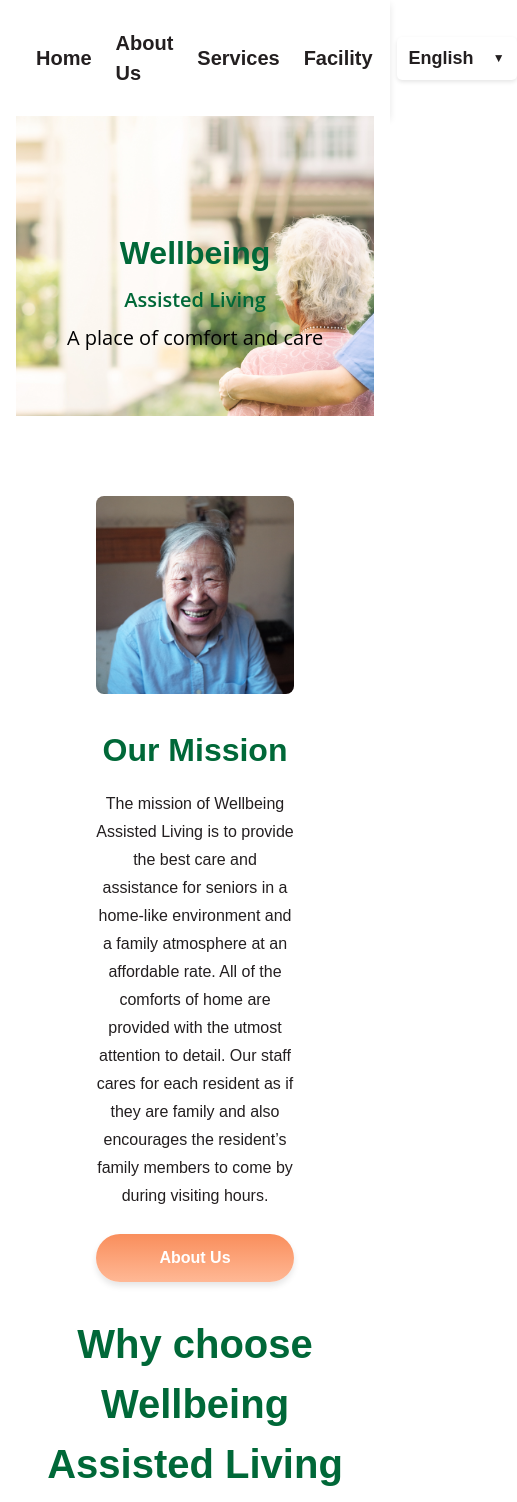
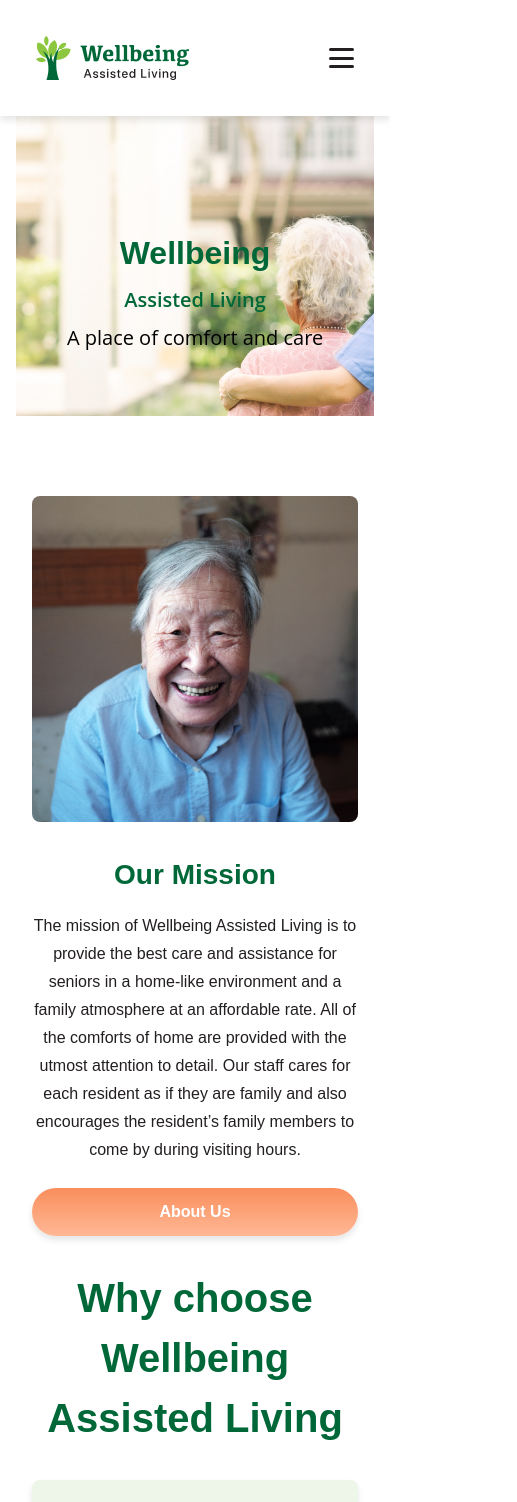
Before and after one commit to tran-matt/assisted-living-facility, a React (Vite) app in the folder client/: page / in a window 390 px wide. Shown: the top 1502 px of the page, 517 px wide, since content can reach past the window. Built offline with nearby package versions, Linux system fonts and the light colour scheme.

Commit message:
Added responsiveness to home and about

```diff
--- a/client/src/components/Header.module.css
+++ b/client/src/components/Header.module.css
@@ -1,3 +1,4 @@
+/* Header container */
 .header {
     display: flex;
     justify-content: space-between;
@@ -10,8 +11,11 @@
     background-color: #ffffff;
     box-shadow: 0px 4px 7px rgba(0, 0, 0, 0.1);
     box-sizing: border-box;
+    z-index: 1000;
+    position: relative;
   }
 
+  /* Logo container */
   .logoContainer {
     display: flex;
     align-items: center;
@@ -23,10 +27,12 @@
     object-fit: contain;
   }
 
+  /* Navigation */
   .nav {
     display: flex;
     gap: 24px;
     align-items: center;
+    transition: transform 0.3s ease, opacity 0.3s ease;
   }
 
   .navLink {
@@ -42,10 +48,11 @@
     color: #006838;
   }
 
+  /* Language Selector */
   .language {
-    position: relative;
     display: flex;
     align-items: center;
+    position: relative;
   }
 
   .language select {
@@ -74,7 +81,61 @@
     pointer-events: none;
   }
 
-.language select:focus {
-    outline: none;
-    box-shadow: 0 0 6px rgba(0, 104, 56, 0.3);
+  /* Hamburger menu for mobile */
+  .hamburger {
+    display: none;
+    flex-direction: column;
+    justify-content: space-between;
+    height: 20px;
+    cursor: pointer;
+    z-index: 1001; /* Ensure it's above other elements */
   }
+
+  .hamburger div {
+    width: 25px;
+    height: 3px;
+    background-color: #231f20;
+    border-radius: 2px;
+    transition: all 0.3s ease;
+  }
+
+  /* Mobile Styles */
+  @media (max-width: 768px) {
+    .nav {
+      display: none;
+      flex-direction: column;
+      position: absolute;
+      top: 100%;
+      left: 0;
+      width: 100%;
+      background-color: #ffffff;
+      box-shadow: 0px 4px 6px rgba(0, 0, 0, 0.1);
+      padding: 10px 20px;
+      z-index: 999;
+      opacity: 0;
+      transform: translateY(-10px);
+    }
+
+    .nav.active {
+      display: flex;
+      opacity: 1;
+      transform: translateY(0);
+    }
+
+    .hamburger {
+      display: flex;
+    }
+  }
+
+  /* Larger Screens */
+  @media (min-width: 768px) {
+    .nav {
+      display: flex;
+      flex-direction: row;
+      align-items: center;
+    }
+
+    .hamburger {
+      display: none;
+    }
+  }
--- a/client/src/components/Header.tsx
+++ b/client/src/components/Header.tsx
@@ -1,15 +1,21 @@
-import React from 'react';
+import React, { useState } from 'react';
 import { Link } from 'react-router-dom';
 import { useTranslation } from 'react-i18next';
 import logo from '../assets/Logo.png';
 import styles from './Header.module.css';
 
 const Header: React.FC = () => {
-  const { t, i18n } = useTranslation(); // Initialize the translation hook
+  const { t, i18n } = useTranslation();
+  const [isNavOpen, setIsNavOpen] = useState(false); // State to toggle navigation menu
 
   // Function to handle language change
   const changeLanguage = (lang: string) => {
-    i18n.changeLanguage(lang); // Change the language globally
+    i18n.changeLanguage(lang);
+  };
+
+  // Function to toggle navigation visibility
+  const toggleNav = () => {
+    setIsNavOpen((prev) => !prev);
   };
 
   return (
@@ -19,25 +25,34 @@
           <img src={logo} alt={t('header.logoAlt')} className={styles.logo} />
         </Link>
       </div>
-      <nav className={styles.nav}>
-        <Link to="/" className={styles.navLink}>
+
+      {/* Hamburger Menu */}
+      <div className={styles.hamburger} onClick={toggleNav}>
+        <div />
+        <div />
+        <div />
+      </div>
+
+      {/* Navigation Menu */}
+      <nav className={`${styles.nav} ${isNavOpen ? styles.active : ''}`}>
+        <Link to="/" className={styles.navLink} onClick={() => setIsNavOpen(false)}>
           {t('header.home')}
         </Link>
-        <Link to="/about" className={styles.navLink}>
+        <Link to="/about" className={styles.navLink} onClick={() => setIsNavOpen(false)}>
           {t('header.about')}
         </Link>
-        <Link to="/services" className={styles.navLink}>
+        <Link to="/services" className={styles.navLink} onClick={() => setIsNavOpen(false)}>
           {t('header.services')}
         </Link>
-        <Link to="/facility" className={styles.navLink}>
+        <Link to="/facility" className={styles.navLink} onClick={() => setIsNavOpen(false)}>
           {t('header.facility')}
         </Link>
 
         {/* Language Selector */}
         <div className={styles.language}>
           <select
-            onChange={(e) => changeLanguage(e.target.value)} // Update language globally
-            value={i18n.language} // Reflect current language in the dropdown
+            onChange={(e) => changeLanguage(e.target.value)}
+            value={i18n.language}
           >
             <option value="en">English</option>
             <option value="ko">한국어</option>
--- a/client/src/pages/About.tsx
+++ b/client/src/pages/About.tsx
@@ -78,7 +78,7 @@
       </section>
 
       {/* Empty Space */}
-      <section className={styles.emptySpace}></section>
+      <section className={styles.emptyArea}></section>
 
       {/* About Section */}
       <section className={styles.aboutSection}>
@@ -98,7 +98,7 @@
       </section>
 
       {/* Empty Space */}
-      <section className={styles.emptySpace}></section>
+      <section className={styles.emptyArea}></section>
 
       {/* Certifications Section */}
       <section className={styles.certificationsSection}>
--- a/client/src/pages/Home.module.css
+++ b/client/src/pages/Home.module.css
@@ -60,7 +60,7 @@
   color: #000000;
 }
 
-/* Add responsive design for smaller screens */
+/* Responsive Design for Hero Section */
 @media (max-width: 768px) {
   .heroSection {
     height: auto;
@@ -87,6 +87,19 @@
   }
 }
 
+@media (max-width: 480px) {
+  .heroTitle {
+    font-size: 28px;
+  }
+
+  .heroSubtitle {
+    font-size: 18px;
+  }
+
+  .heroTagline {
+    font-size: 14px;
+  }
+}
 
 /* Empty Spacer Area */
 .emptyArea {
@@ -99,47 +112,46 @@
   display: flex;
   justify-content: space-between;
   align-items: flex-start;
-  flex-wrap: wrap; /* Allow wrapping on smaller screens */
-  padding: 0 80px; /* Match the About page padding */
-  gap: 2rem; /* Add spacing between image and text */
+  flex-wrap: wrap;
+  padding: 0 80px;
+  gap: 2rem;
 }
 
-
 .missionImage {
-  width: 475px; /* Match About page image width */
-  height: auto; /* Maintain aspect ratio */
+  width: 475px;
+  height: auto;
   object-fit: cover;
-  border-radius: 8px; /* Match About page styling */
+  border-radius: 8px;
 }
 
 .missionContent {
   flex: 1;
-  max-width: 620px; /* Match About page text width */
+  max-width: 620px;
 }
 
 .missionTitle {
   font-size: 2rem;
   font-weight: bold;
   color: #006838;
-  margin-bottom: 1rem; /* Ensure spacing below title */
+  margin-bottom: 1rem;
 }
 
 .missionContent p {
   font-size: 1.1rem;
-  line-height: 1.75; /* Increase line height for readability */
+  line-height: 1.75;
   color: #231f20;
-  margin-bottom: 1rem; /* Add spacing below paragraph */
+  margin-bottom: 1rem;
 }
 
 .missionButtonWrapper {
-  margin-top: 1.5rem; /* Adjust spacing between text and button */
+  margin-top: 1.5rem;
   display: flex;
-  justify-content: flex-start; /* Align button to the left */
+  justify-content: flex-start;
 }
 
 .missionButton {
-  width: 158px; /* Exact width */
-  height: 47px; /* Exact height */
+  width: 158px;
+  height: 47px;
   display: inline-flex;
   align-items: center;
   justify-content: center;
@@ -159,6 +171,36 @@
   box-shadow: 0px 6px 10px rgba(0, 0, 0, 0.15);
 }
 
+/* Responsive Design for Mission Section */
+@media (max-width: 768px) {
+  .missionSection {
+    flex-direction: column;
+    align-items: center;
+    padding: 0 16px;
+  }
+
+  .missionImage {
+    width: 100%;
+  }
+
+  .missionContent {
+    text-align: center;
+    max-width: 100%;
+  }
+
+  .missionTitle {
+    font-size: 1.75rem;
+  }
+
+  .missionContent p {
+    font-size: 1rem;
+  }
+
+  .missionButton {
+    width: 100%;
+    padding: 0.75rem;
+  }
+}
 /* Why Choose Section */
 .whyChooseSection {
   width: 100%;
@@ -323,13 +365,13 @@
 }
 
 .provideContent {
-  flex: 1; /* Allow content to take up available space */
+  flex: 1;
+  max-width: 620px;
   display: flex;
   flex-direction: column;
-  gap: 1rem; /* Space between title, description, and button */
-  max-width: 620px; /* Limit the width of the text content */
-  justify-content: center; /* Center align the text vertically */
+  gap: 1rem;
 }
+
 
 .provideTitle {
   font-family: 'Kefa', sans-serif;
@@ -344,6 +386,7 @@
   line-height: 1.75;
   color: #231f20;
 }
+
 .provideButton {
   width: 286px;
   height: 57px;
@@ -370,35 +413,40 @@
 }
 
 .provideImages {
-  flex: 0 0 40%; /* Ensure image takes up 40% of the section width */
-  max-width: 475px; /* Set maximum width for the image */
-  height: auto; /* Maintain aspect ratio */
-  display: flex; /* Ensure flex alignment */
-  align-items: center; /* Align image vertically */
+  flex: 0 0 40%;
+  max-width: 475px;
+  height: auto;
+  display: flex;
+  align-items: center;
 }
 
 .provideImage {
-  width: 100%; /* Fill the available space */
-  height: auto; /* Maintain aspect ratio */
-  object-fit: cover; /* Prevent image distortion */
-  border-radius: 8px; /* Rounded corners for consistency */
+  width: 100%;
+  height: auto;
+  object-fit: cover;
+  border-radius: 8px;
 }
 
-/* Responsive Design for Smaller Screens */
+
+/* Responsive Design for Provide Section */
 @media (max-width: 768px) {
   .provideSection {
-    flex-direction: column; /* Stack text and image vertically */
-    align-items: center; /* Center align content */
-    padding: 0 16px; /* Reduce padding for smaller screens */
+    flex-direction: column;
+    align-items: center;
+    padding: 0 16px;
   }
 
   .provideContent {
-    text-align: center; /* Center-align text for smaller screens */
-    max-width: 100%; /* Allow full width */
+    text-align: center;
+    max-width: 100%;
   }
 
   .provideImages {
-    max-width: 100%; /* Allow image to take full width */
+    max-width: 100%;
+  }
+
+  .provideButton {
+    width: 100%;
   }
 }
 
@@ -443,6 +491,46 @@
 }
 
 /* Contact Form Section */
+/* Contact Section */
+.contactSection {
+  display: flex;
+  justify-content: space-between;
+  align-items: flex-start;
+  width: 100%;
+  max-width: 1440px;
+  margin: 80px auto;
+  padding: 2rem;
+  box-sizing: border-box;
+  background-color: #ffffff;
+  border-radius: 8px;
+  box-shadow: 0px 4px 6px rgba(0, 0, 0, 0.1);
+  gap: 2rem; /* Add spacing between the form and the links */
+}
+
+.contactLinks {
+  flex: 1;
+  list-style: none;
+  padding: 0;
+  margin: 0;
+}
+
+.contactLinks li {
+  margin-bottom: 8px;
+}
+
+.contactLinks li a {
+  font-family: 'Open Sans', sans-serif;
+  font-weight: 600;
+  font-size: 18px;
+  color: #000000;
+  text-decoration: none;
+}
+
+.contactLinks li a:hover {
+  text-decoration: underline;
+}
+
+/* Contact Form Section */
 .contactFormContainer {
   flex: 2;
   display: flex;
@@ -467,6 +555,7 @@
 .formRow {
   display: flex;
   gap: 1rem;
+  flex-wrap: wrap; /* Allow wrapping for smaller screens */
 }
 
 .contactForm div {
@@ -485,9 +574,8 @@
 
 .contactForm input,
 .contactForm textarea {
-  flex: 1;
   font-family: 'Open Sans', sans-serif;
-  font-size: 18px;
+  font-size: 16px;
   font-weight: 400;
   color: #000000;
   padding: 0.75rem;
@@ -504,7 +592,7 @@
 
 .contactForm button {
   width: 158px;
-  height: 57px;
+  height: 47px;
   background: linear-gradient(to bottom, #f98e5c, #ffb895);
   color: #ffffff;
   font-family: 'Open Sans', sans-serif;
@@ -522,6 +610,49 @@
   transform: scale(1.05);
   box-shadow: 0px 6px 10px rgba(0, 0, 0, 0.15);
 }
+
+/* Responsive Design for Contact Section */
+@media (max-width: 768px) {
+  .contactSection {
+    flex-direction: column; /* Stack content vertically */
+    align-items: center;
+    padding: 1.5rem; /* Reduce padding */
+    gap: 2rem; /* Add spacing between the form and links */
+  }
+
+  .contactLinks {
+    text-align: center;
+    margin-bottom: 2rem;
+  }
+
+  .contactFormContainer {
+    padding-left: 0; /* Remove left padding */
+    width: 100%; /* Make form take full width */
+  }
+
+  .contactForm button {
+    width: 100%; /* Make button span full width */
+    height: auto;
+    padding: 0.75rem; /* Adjust padding for readability */
+  }
+}
+
+@media (max-width: 480px) {
+  .contactTitle {
+    font-size: 1.75rem; /* Adjust title size for smaller screens */
+  }
+
+  .contactForm label {
+    font-size: 14px; /* Smaller label size */
+  }
+
+  .contactForm input,
+  .contactForm textarea {
+    font-size: 14px; /* Smaller input font size */
+    padding: 0.5rem; /* Reduce padding */
+  }
+}
+
 
 .languageSelect {
   font-family: 'Open Sans', sans-serif;
```
Also changed, not shown: client/src/pages/About.module.css (+101 -7 lines). Lines whose indentation alone changed are shown as unchanged.
